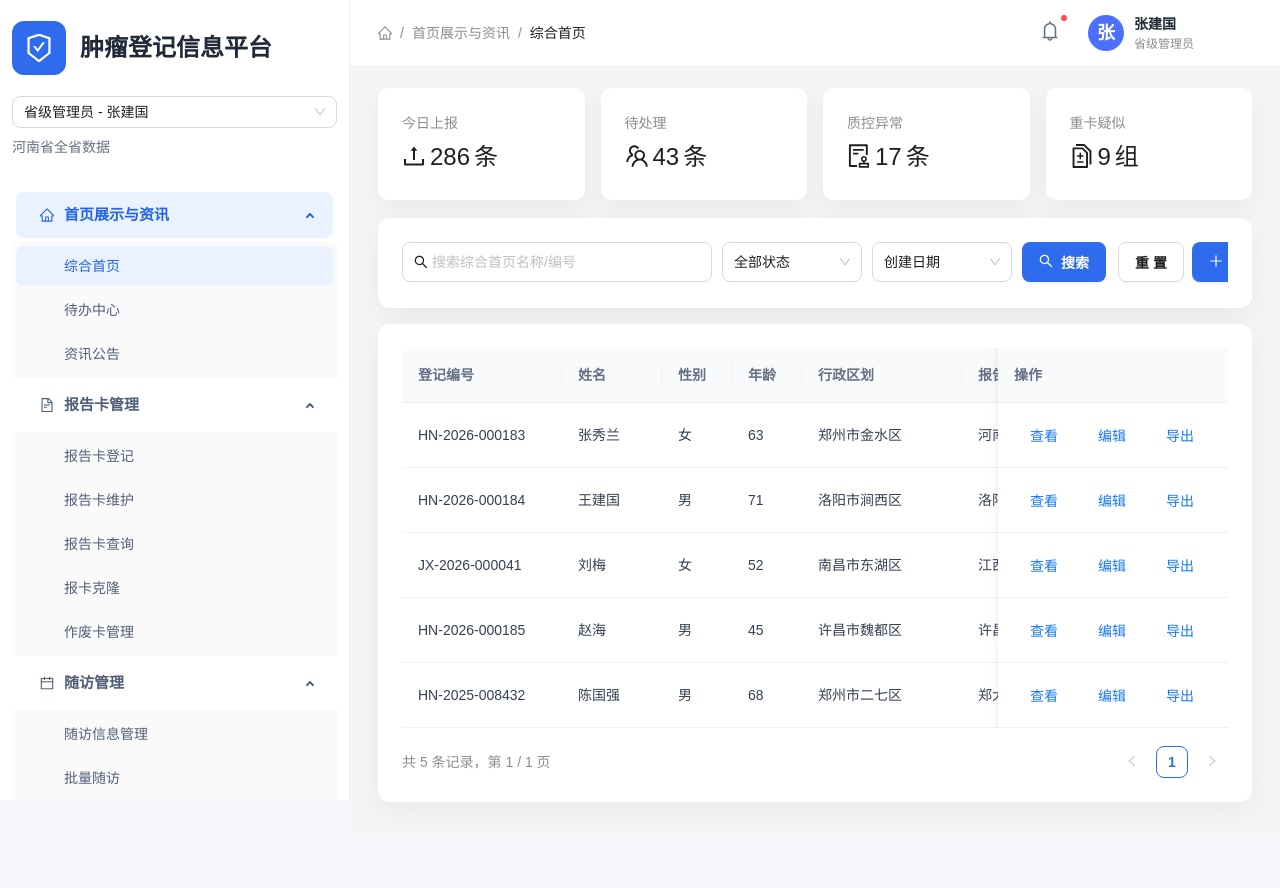
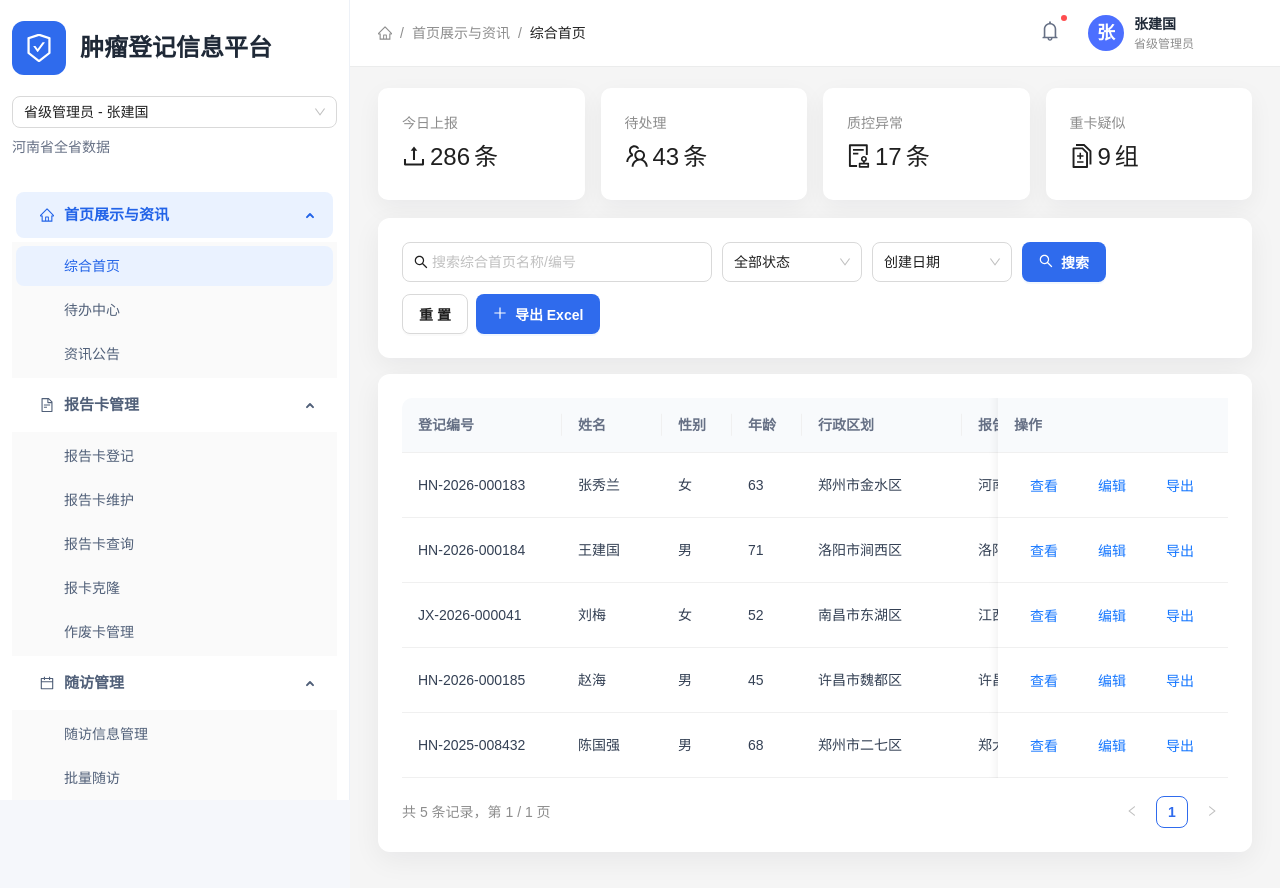
Before and after one commit to zhangruixin99/yuanxing-design, a React (Vite) app: page / in a window 1280 px wide. Before the commit the page ends 838 px from the top, so only its background shows below. Built offline with nearby package versions, Linux system fonts and the light colour scheme.

Commit message:
Allow filter panels to wrap

```diff
--- a/src/styles.css
+++ b/src/styles.css
@@ -210,10 +210,10 @@ body,
 }
 
 .search-line {
-  flex-wrap: nowrap;
-  overflow-x: auto;
-  padding-bottom: 2px;
+  flex-wrap: wrap;
+  padding-bottom: 0;
   min-width: 100%;
+  row-gap: 10px;
 }
 
 .search-controls,
@@ -294,20 +294,24 @@ body,
 }
 
 .maintenance-search .ant-card-body {
-  overflow-x: auto;
+  overflow-x: visible;
 }
 
 .maintenance-search .ant-form {
   display: flex;
-  flex-wrap: nowrap;
+  flex-wrap: wrap;
   align-items: center;
-  min-width: 1250px;
-  gap: 0;
+  gap: 10px 12px;
 }
 
 .maintenance-search .ant-form-item {
-  margin-right: 10px;
+  margin-right: 0;
   margin-bottom: 0;
+  flex: none;
+}
+
+.maintenance-search .ant-form-item:last-child {
+  margin-left: auto;
 }
 
 .filter-select.small {
@@ -368,12 +372,12 @@ body,
   }
 
   .search-card .ant-card-body {
-    overflow-x: auto;
+    overflow-x: visible;
   }
 
   .search-line {
-    width: max-content;
-    min-width: 900px;
+    width: 100%;
+    min-width: 0;
   }
 
   .search-controls,
```
